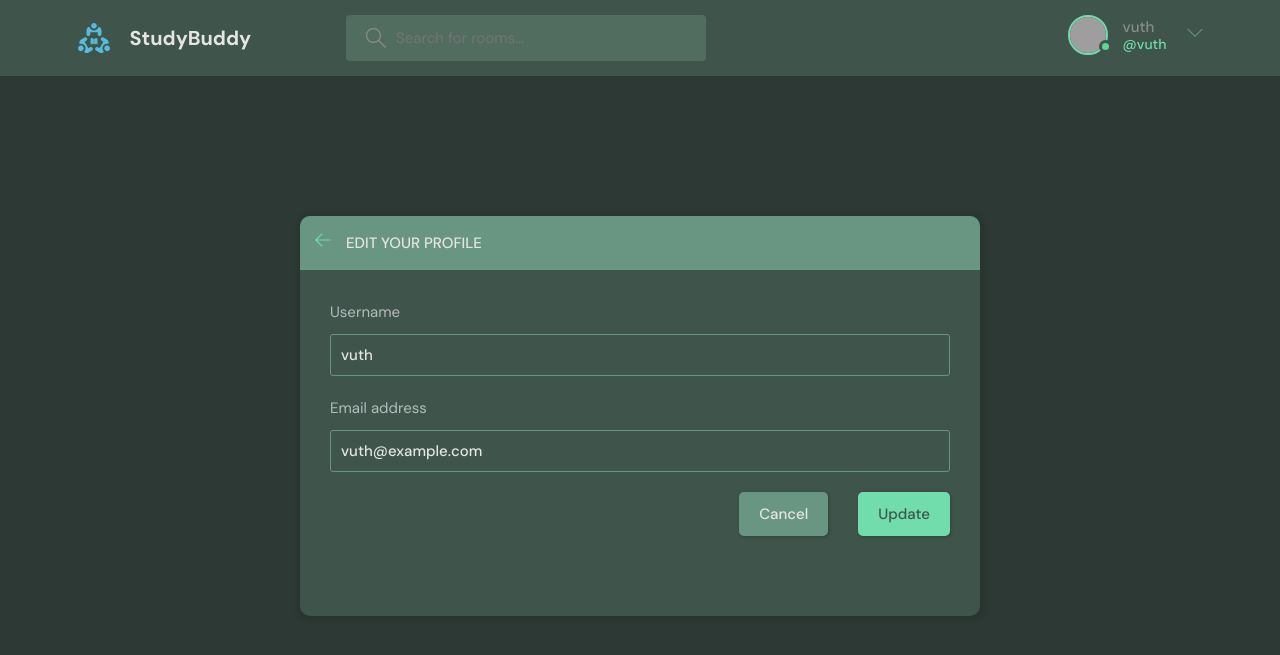
After one commit to Ritheavuth/cloud_final_project, a Django app: page /update-user/ in a window 1280 px wide. The commit adds this page. Shown: the top 655 px of the page. Run offline with Django 3.2, Linux system fonts and the light colour scheme; a user stored in the database is signed in; grey boxes are pictures that could not be loaded.

Commit message:
edit user information page functionality and theme

```diff
--- a/base/forms.py
+++ b/base/forms.py
@@ -1,3 +1,4 @@
+from django.contrib.auth.models import User
 from django.forms import ModelForm
 from .models import Room
 
@@ -6,3 +7,8 @@ class RoomForm(ModelForm):
         model = Room
         fields = '__all__'
         exclude = ['host', 'participants']
+
+class UserForm(ModelForm):
+    class Meta:
+        model = User
+        fields = ['username', 'email']
--- a/base/templates/base/profile.html
+++ b/base/templates/base/profile.html
@@ -19,7 +19,9 @@
         <div class="profile__info">
           <h3>{{user.username}}</h3>
           <p>@{{user.username}}</p>
-          <a href="edit-user.html" class="btn btn--main btn--pill">Edit Profile</a>
+          {% if request.user == user %}
+          <a href="{% url 'update-user' %}" class="btn btn--main btn--pill">Edit Profile</a>
+          {% endif %}
         </div>
         <div class="profile__about">
           <h3>About</h3>
--- /dev/null
+++ b/base/templates/base/update-user.html
@@ -0,0 +1,44 @@
+{% extends 'main.html' %}
+
+{% block content %}
+
+<main class="update-account layout">
+    <div class="container">
+        <div class="layout__box">
+            <div class="layout__boxHeader">
+                <div class="layout__boxTitle">
+                    <a href="{{request.META.HTTP_REFERER}}">
+                        <svg version="1.1" xmlns="http://www.w3.org/2000/svg" width="32" height="32"
+                            viewBox="0 0 32 32">
+                            <title>arrow-left</title>
+                            <path
+                                d="M13.723 2.286l-13.723 13.714 13.719 13.714 1.616-1.611-10.96-10.96h27.625v-2.286h-27.625l10.965-10.965-1.616-1.607z">
+                            </path>
+                        </svg>
+                    </a>
+                    <h3>Edit your profile</h3>
+                </div>
+            </div>
+            <div class="layout__body">
+                <form class="form" action="" method="POST">
+                  {% csrf_token %}
+
+                  {% for field in form %}
+                    <div class="form__group">
+                        <label for="profile_pic">{{field.label}}</label>
+                        {{field}}
+                    </div>
+                  {% endfor %}
+
+                    <div class="form__action">
+                        <a class="btn btn--dark" href="index.html">Cancel</a>
+                        <button class="btn btn--main" type="submit">Update</button>
+                    </div>
+                </form>
+            </div>
+        </div>
+    </div>
+  </div>
+</main>
+
+{% endblock content %}
--- a/base/urls.py
+++ b/base/urls.py
@@ -14,4 +14,6 @@ urlpatterns = [
     path('update-room/<str:pk>', views.update_room, name="update-room"),
     path('delete-room/<str:pk>', views.delete_room, name="delete-room"),
     path('delete-message/<str:pk>', views.delete_message, name="delete-message"),
+
+    path('update-user/', views.update_user, name="update-user"),
 ]
--- a/base/views.py
+++ b/base/views.py
@@ -8,7 +8,7 @@ from django.contrib.auth.forms import UserCreationForm
 from django.contrib.auth.models import User
 
 from .models import *
-from .forms import RoomForm
+from .forms import RoomForm, UserForm
 
 # Create your views here.
 
@@ -184,3 +184,18 @@ def delete_message(request, pk):
         message.delete()
         return redirect('home')
     return render(request, 'base/delete.html', {'obj': message})
+
+
+@login_required(login_url='login')
+def update_user(request):
+    user = request.user
+    form = UserForm(instance=user)
+
+    if request.method == "POST":
+        form = UserForm(request.POST, instance=user)
+        if form.is_valid():
+            form.save()
+            return redirect('user-profile', pk=user.id)
+
+    context = {'form': form}
+    return render(request, 'base/update-user.html', context)
--- a/templates/navbar.html
+++ b/templates/navbar.html
@@ -27,7 +27,7 @@
       <!-- Logged In -->
       {% if request.user.is_authenticated %}
       <div class="header__user">
-        <a href="profile.html">
+        <a href="{% url 'user-profile' user.id %}">
           <div class="avatar avatar--medium active">
             <img src="https://randomuser.me/api/portraits/men/37.jpg" />
           </div>
@@ -57,7 +57,7 @@
         {% endif %}
 
       <div class="dropdown-menu">
-        <a href="settings.html" class="dropdown-link"
+        <a href="{% url 'update-user' %}" class="dropdown-link"
           ><svg
             version="1.1"
             xmlns="http://www.w3.org/2000/svg"
```
Also changed, not shown: db.sqlite3.
